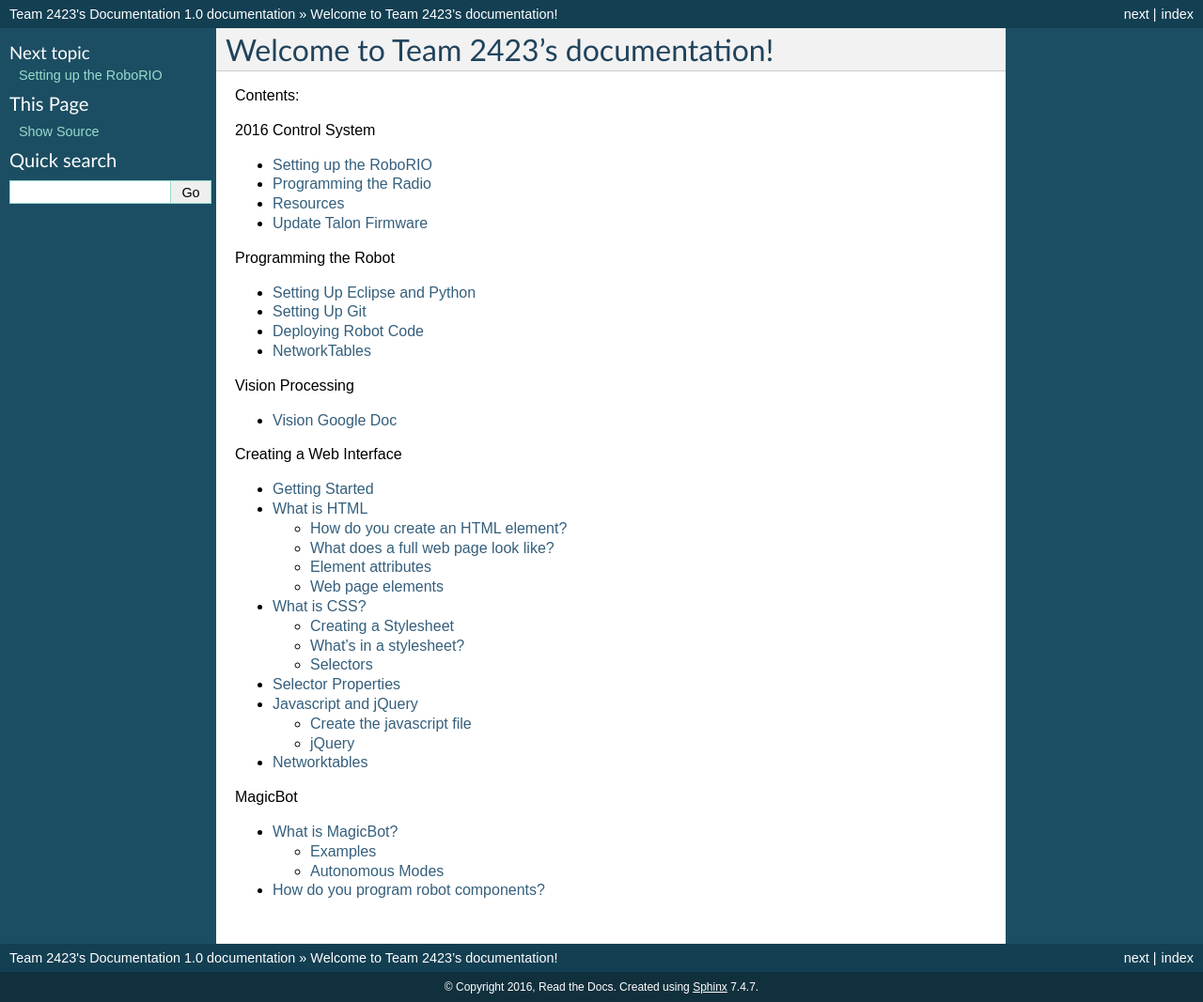
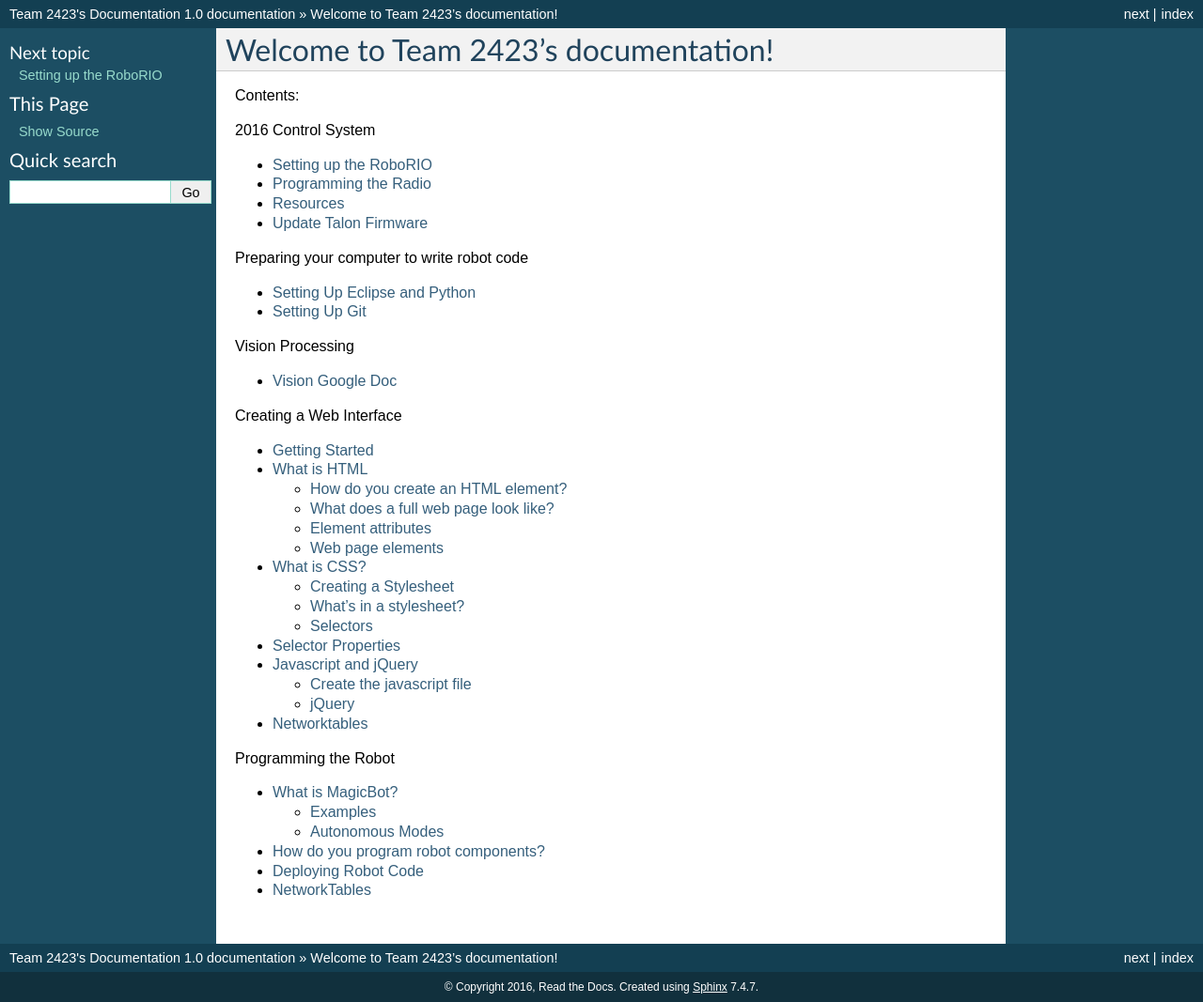
Before and after one commit to frc2423/docs, a Sphinx documentation site: the page built from docs/index.rst, in a window 1280 px wide. Shown: the whole page at 94% size. Built offline with Sphinx 7.4.7, drawn with Linux system fonts in a browser that asks for light colours.

Commit message:
Update index.rst

```diff
--- a/docs/index.rst
+++ b/docs/index.rst
@@ -20,16 +20,14 @@ Contents:
    update-talon-firmware
 
 
-.. _programming-the-robot:
+.. _preparing-your-computer:
 
 .. toctree::
    :maxdepth: 2
-   :caption: Programming the Robot
+   :caption: Preparing your computer to write robot code
 
    setting-up-eclipse-and-python
    setting-up-git
-   deploying-robot-code
-   networktables
 
 
 .. _vision-processing:
@@ -53,11 +51,13 @@ Contents:
    web-interface-tutorial4
    web-interface-tutorial5
 
-.. _magicbot:
+.. _programming-the-robot:
 
 .. toctree::
    :maxdepth: 2
-   :caption: MagicBot
+   :caption: Programming the Robot
 
    magicbot-intro
    programming-robot-components
+   deploying-robot-code
+   networktables
```
